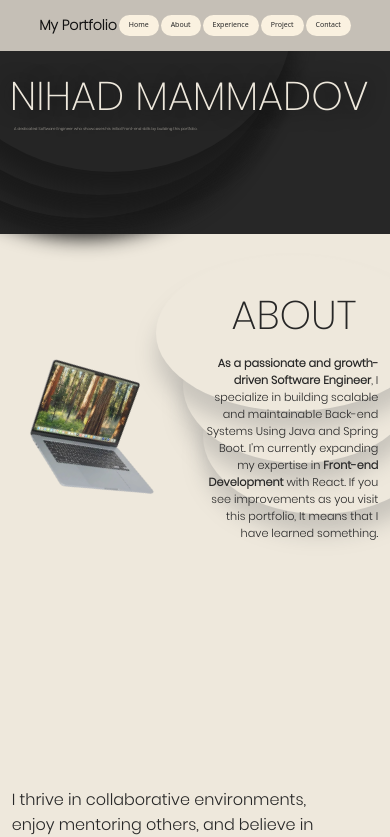
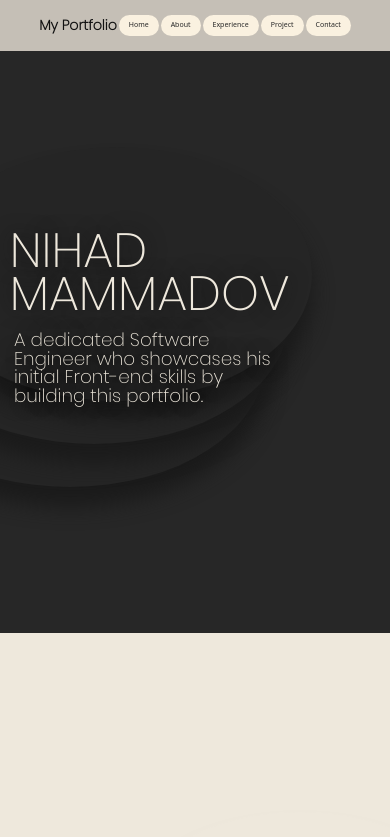
Before and after one commit to YourFavouriteDeveloper/portfolio, a React (Vite) app: page / in a window 390 px wide. Shown: the top 837 px of the page. Built offline with nearby package versions, Linux system fonts and the light colour scheme.

Commit message:
Responsive webpage ADDED

```diff
--- a/src/About/About.jsx
+++ b/src/About/About.jsx
@@ -34,7 +34,7 @@ const About = forwardRef((props, ref) => {
                     }}
                     initial="hidden"
                     whileInView="visible"
-                    viewport={{ margin: "300px" }}
+                    viewport={{ margin: "25px",once: false, }}
                     animate={mainControls}
                     transition={{ duration: 1 }}
                 />
@@ -47,7 +47,7 @@ const About = forwardRef((props, ref) => {
                     }}
                     initial="hidden"
                     whileInView="visible"
-                    viewport={{ margin: "0px" }}
+                    viewport={{ margin: "0px",once: false, }}
                     animate={mainControls}
                     transition={{ duration: 1 }}
                 />
@@ -60,7 +60,7 @@ const About = forwardRef((props, ref) => {
                     }}
                     initial="hidden"
                     whileInView="visible"
-                    viewport={{ margin: "0px" }}
+                    viewport={{ margin: "0px",once: false, }}
                     animate={mainControls}
                     transition={{ duration: 1 }}
                 />
@@ -76,7 +76,7 @@ const About = forwardRef((props, ref) => {
                     }}
                     initial="hidden"
                     whileInView="visible"
-                    viewport={{ margin: "10px" }}
+                    viewport={{ margin: "0px",once: false, }}
                     animate={mainControls}
                     transition={{ duration: 1 }}
                 >
@@ -91,7 +91,7 @@ const About = forwardRef((props, ref) => {
                     }}
                     initial="hidden"
                     whileInView="visible"
-                    viewport={{ margin: "25px" }}
+                    viewport={{ margin: "0px",once: false, }}
                     animate={mainControls}
                     transition={{ duration: 1 }}
                 >
@@ -109,13 +109,13 @@ const About = forwardRef((props, ref) => {
                 }}
                 initial="hidden"
                 whileInView="visible"
-                viewport={{ margin: "50px" }}
+                viewport={{ margin: "0px", once: false, }}
                 animate={mainControls}
                 transition={{ duration: 1.25}}
                 />
                 <motion.p
                     className={styles.subsubtitle}
-                    style={{marginTop:"155px"}}
+                    style={{marginTop:"155px",once: false,}}
                     variants={{
                         hidden: { x: -175 },
                         visible: { x: 0 }
--- a/src/About/About.module.css
+++ b/src/About/About.module.css
@@ -1,18 +1,18 @@
 html, body {
   overflow-x: hidden;
-  margin: 0;
-  padding: 0;
   font-family: 'PoppinsLight', sans-serif;
 }
 
 .container {
   background-color: rgb(238, 232, 220);
-  min-height: 60vw;
+  min-height: 50rem;
   box-sizing: border-box;
   position: relative;
   z-index: -10;
   overflow-x: hidden;
+  overflow-y : hidden;
 }
+
 
 .information {
   display: flex;
@@ -20,14 +20,16 @@ html, body {
   align-items: flex-end;
   position: relative;
   z-index: 10;
+  padding-right: 4vh;
+  margin-bottom: -61vh;
 }
 
 .title {
   position: relative;
   font-size: clamp(2.5rem, 8vw, 8rem);
   text-align: right;
-  margin-top: 13vw;
-  margin-right: 4vh;
+  padding-top: 10rem;
+  margin-top: 8vw;
   color: rgb(39, 39, 39);
   font-family: 'PoppinsExtraLight', sans-serif;
 }
@@ -35,19 +37,21 @@ html, body {
 .subtitle {
   font-size: clamp(0.7rem, 1vw, 1.1rem);
   text-align: right;
-  margin-top: -7.5vw;
-  margin-right: 3vw;
-  width: 44vw;
+  margin-top: -1.3rem;
+  top: -7vw;
+  position: relative;
+  width: 45vw;
   color: rgb(39, 39, 39);
 }
 
 .information img {
-  width: clamp(40vw, 55vw, 100vw);
+  width: clamp(30vw, 55%, 80vw);
   height: auto;
   border-radius: 10px;
   position: absolute;
-  top: 15vh;
-  right: 48vw;
+  top:  18rem;
+  margin-top: -6vw;
+  right: 50vw;
   align-self: flex-start;
   z-index: -1;
   opacity: 0.9;
@@ -55,10 +59,13 @@ html, body {
 
 .subsubtitle {
   font-size: clamp(1rem, 2vw, 2rem);
-  max-width: 80%;
-  top: 20vw;
+  max-width: 70%;
+  top: -18rem;
+  padding-top: 30vw;
   text-align: left;
-  right: 17vw;
+  right: 25vw;
+  margin-bottom: -2rem;
+  padding-left: 8rem;
   color: rgb(39, 39, 39);
   background: transparent;
   border-radius: 15px;
@@ -70,8 +77,9 @@ html, body {
   position: relative;
   font-size: clamp(2rem, 8vw, 6rem);
   text-align: center;
-  top: 10vw;
-  padding-bottom: 4%;
+  top: -45vh ;
+  margin-bottom: 8rem;
+  padding-bottom: 0.3vh;
   padding-right: 5%;
   border-radius: 15px;
   color: rgb(39, 39, 39);
@@ -87,30 +95,33 @@ html, body {
 }
 
 .circle1 {
-  width: 70vw;
-  height: 40vw;
-  top: 2%;
-  right: -10%;
+  width: 80vw;
+  height: 45vw;
+  top: 11.9rem;
+  margin-top: -3vw;
+  right: -17%;
   z-index: -1;
 }
 
 .circle2 {
-  width: 60vw;
-  height: 40vw;
-  top: 7%;
-  right: -7%;
+  width: 80vw;
+  height: 45vw;
+  top: 13.9rem;
+  margin-top: 1vw;
+  right: -20%;
   z-index: -2;
 }
 
 .circle3 {
-  width: 60vw;
-  height: 40vw;
-  top: 12%;
-  right: -12%;
+  width: 80vw;
+  height: 45vw;
+  top: 15.9rem;
+  margin-top: 5vw;
+  right: -24%;
   z-index: -3;
 }
 
-/* Optional animation */
+
 @keyframes float {
   0%, 100% { transform: translateY(0px); }
   50% { transform: translateY(-20px); }
--- a/src/Body/Body.jsx
+++ b/src/Body/Body.jsx
@@ -22,6 +22,9 @@ function Body() {
         }
     }, [isInView])
 
+
+
+
     return (
 
         <div ref={ref} className={styles.container}>
@@ -37,7 +40,8 @@ function Body() {
                     initial="hidden"
                     whileInView="visible"
                     viewport={{
-                        margin: "300px"
+                        margin: "300px",
+                        once: false,
                     }}
                     animate={mainControls}
                     transition={{ duration: 1  }}
@@ -53,7 +57,8 @@ function Body() {
                     initial="hidden"
                     whileInView="visible"
                     viewport={{
-                        margin: "100px"
+                        margin: "100px",
+                        once: false,
                     }}
                     animate={mainControls}
                     transition={{ duration: 1  }}
@@ -70,7 +75,8 @@ function Body() {
                     initial="hidden"
                     whileInView="visible"
                     viewport={{
-                        margin: "-200px"
+                        margin: "300px",
+                        once: false,
                     }}
                     animate={mainControls}
                     transition={{ duration: 1  }}
--- a/src/Body/Body.module.css
+++ b/src/Body/Body.module.css
@@ -1,13 +1,16 @@
 .container {
   background-color: rgb(39, 39, 39);
-  min-height: 60vw;
+  min-height: 75vh;
   position: relative;
   z-index: -3;
   padding: 5% 2%;
+  padding-bottom: 37%;
   box-sizing: border-box;
+  overflow-y: hidden;
 }
 
 .text {
+  margin-top: -8rem;
   position: relative;
   z-index: 10;
 }
@@ -15,10 +18,11 @@
 .title {
   margin: 0;
   color: rgb(238, 232, 220);
-  font-size: clamp(2.5rem, 8vw, 8rem);
+  font-size: clamp(3rem  , 30rem, 8vw);
   white-space: normal;
   text-align: left;
-  padding-top: 12vw;
+  padding-top: 40vh;
+  line-height: 0.9;
   padding-left: 0.5vw;
   text-shadow: 0 0 20px rgb(17, 17, 17);
   font-family: 'PoppinsExtraLight';
@@ -28,11 +32,13 @@
 }
 
 .subtitle {
-  margin-top: 0rem;
+  margin-top: 1rem;
   color: rgb(238, 232, 220);
-  font-size: clamp(0.2rem, 1vw, 1.5rem);
+  font-size: clamp(0.1rem, 115%, 13vw);
+  max-width: 70%;
   white-space: normal;
   text-align: left;
+  line-height: 1;
   padding-left: 1.6vw;
   text-shadow: 0 0 20px rgb(17, 17, 17);
   font-family: 'PoppinsExtraLight';
@@ -45,31 +51,37 @@
   border-radius: 110%;
   background: rgb(37, 37, 37);
   box-shadow: 0px 20px 20px rgb(27, 27, 27);
+
 }
 
 .circle1 {
-  width: 93vw;
-  height: 80vw;
-  top: -60%;
-  left: -18%;
+  width: 100vw;
+  height: 65vw;
+  top: 17rem;
+  margin-top: -32vw;
+  left: -20%;
   z-index: -4;
 }
 
 .circle2 {
-  width: 93vw;
-  height: 80vw;
-  top: -50%;
-  left: -21%;
+  width: 100vw;
+  height: 65vw;
+  top: 18rem;
+  margin-top: -25vw;
+  left: -26%;
   z-index: -5;
 }
 
 .circle3 {
-  width: 93vw;
-  height: 80vw;
-  top: -40%;
-  left: -25%;
+  width: 100vw;
+  height: 65vw;
+  top: 19rem;
+  margin-top: -18vw;
+  left: -32%;
   z-index: -6;
 }
+
+
 
 @keyframes float {
   0%, 100% {
--- a/src/Experience/Experience.module.css
+++ b/src/Experience/Experience.module.css
@@ -7,7 +7,7 @@ html, body {
   background-color: rgb(39, 39, 39);
   min-height: 210vh;
   position: relative;
-  z-index: -3;
+  z-index: -30;
   overflow-x: hidden;
   overflow-y: hidden;
 
--- a/src/Home.jsx
+++ b/src/Home.jsx
@@ -17,9 +17,15 @@ function Home() {
       <Nav
             scrollToAbout={() => aboutRef.current.scrollIntoView({ behavior: "smooth" })}
             scrollToExperience={() => {
-              const remInPx = parseFloat(getComputedStyle(document.documentElement).fontSize);
-              const yOffset = -window.innerHeight * 0.15 - remInPx * 5;
-              const y = experienceRef.current.getBoundingClientRect().top + window.pageYOffset + yOffset;
+              const rem = parseFloat(getComputedStyle(document.documentElement).fontSize);
+              const width = window.innerWidth;
+              const height = window.innerHeight;
+
+              const vhOffset = height * (0.004*rem + width*0.0000004 + 0.03 * Math.min(width / 924, 2));
+              const remOffset = rem * (0.0001*height + 3.5 * Math.min(width / 1024, 1.5));
+              const yOffset = -vhOffset - remOffset;
+              const y = experienceRef.current.getBoundingClientRect().top + window.scrollY + yOffset;
+
               window.scrollTo({ top: y, behavior: 'smooth' });
             }}
             scrollToProject={() => projectRef.current.scrollIntoView({ behavior: "smooth" })}
--- a/src/Nav/Nav.jsx
+++ b/src/Nav/Nav.jsx
@@ -8,7 +8,11 @@ function Nav({ scrollToAbout,scrollToExperience,scrollToProject,scrollToContact,
     const [isVisible, setIsVisible] = useState(false);
     const [clicker, setClicker] = useState(null);
     const [component, setComponent] = useState(null);
-    const isAboutInView = useInView(aboutRef, {amount: 0.53, once: false });
+    const yOffset = -window.innerHeight * 0.93;
+    const isAboutInView = useInView(aboutRef, {
+        margin: `0px 0px ${yOffset}px 0px`,
+        once: false,
+    });
     const isExperienceInView = useInView(experienceRef, {amount: 0.42, once: false });
     const isProjectInView = useInView(projectRef, {amount: 0.53, once: false });
     const isContactInView = useInView(contactRef, {amount: 0.53, once: false });
```
Also changed, not shown: 5 other files (tests, documents, lock files or other folders).
